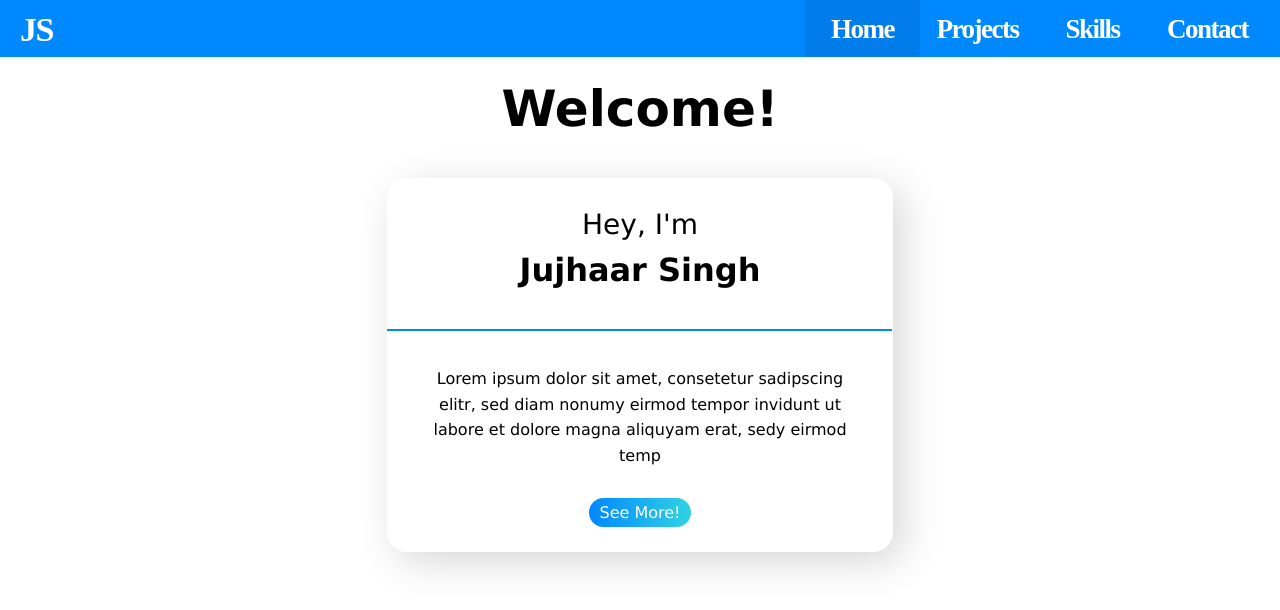
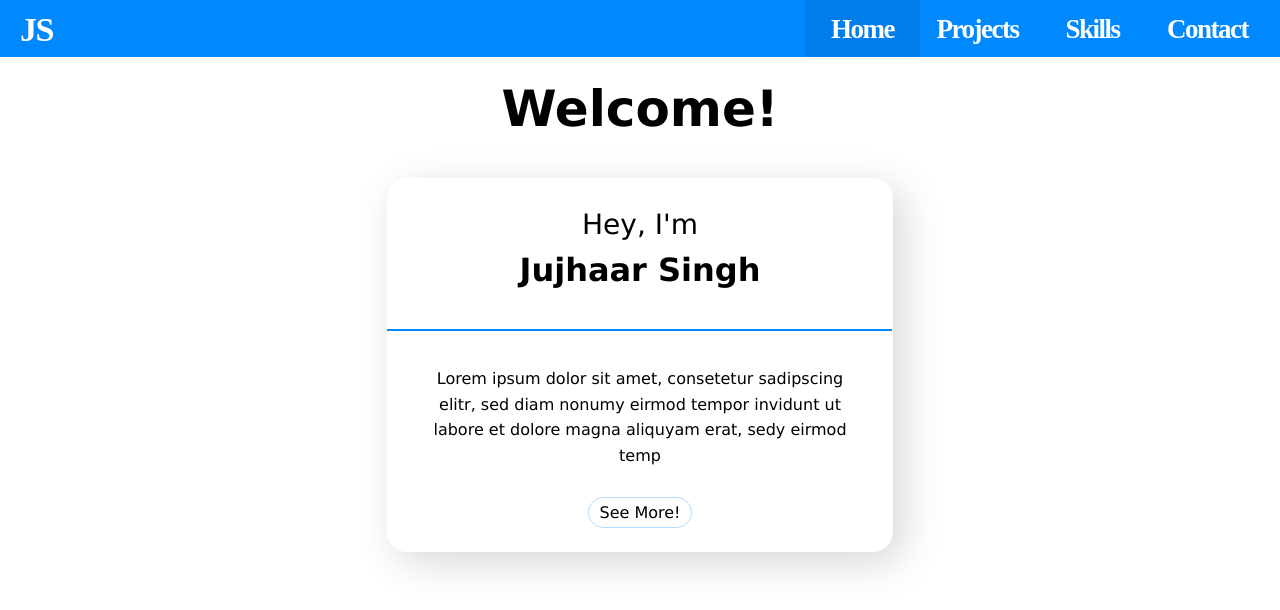
Before and after one commit to jujhaar2409/portfolio, a Next.js app: page / in a window 1280 px wide. Shown: the top 610 px of the page. Built offline with nearby package versions, Linux system fonts and the light colour scheme.

Commit message:
changed card styling

```diff
--- a/Components/InfoCard.jsx
+++ b/Components/InfoCard.jsx
@@ -1,7 +1,7 @@
 // @ts-nocheck
 import React from "react";
+import { animated, useSpring } from "react-spring";
 import styled from "styled-components";
-import { useSpring, animated } from "react-spring";
 
 export const Div = styled(animated.div)`
 	font-family: Verdana, Geneva, Tahoma, sans-serif;
@@ -43,20 +43,23 @@ export const Hr = styled.div`
 `;
 
 export const CardA = styled.a`
-	color: #fff;
 	padding: 5px 10px;
+	color: #000;
 	margin: 0 5px;
 	font-size: 16px;
-	background-image: linear-gradient(to right, #0088ff 0%, #4fffd3 160%);
+	/* background-image: linear-gradient(to right, #0088ff 0%, #4fffd3 160%); */
 	border-radius: 30px;
-	border: none;
+	border: 1px rgba(0, 136, 255, 0.3) solid;
 	text-decoration: none;
 	display: inline;
 	cursor: pointer;
-	transition: all 0.15s ease-in-out;
+	transition: all 0.25s ease-in-out;
 	&:hover {
-		/* box-shadow: 3px 3px 25px rgba(0, 0, 0, 0.2); */
-		letter-spacing: 1px;
+		transform: translateX(100px);
+		border: 1px rgba(0, 136, 255, 0) solid;
+		box-shadow: 5px 5px 35px rgba(0, 136, 255, 0.4);
+		color: #0088ff;
+		/* letter-spacing: 1px; */
 	}
 `;
 
```
